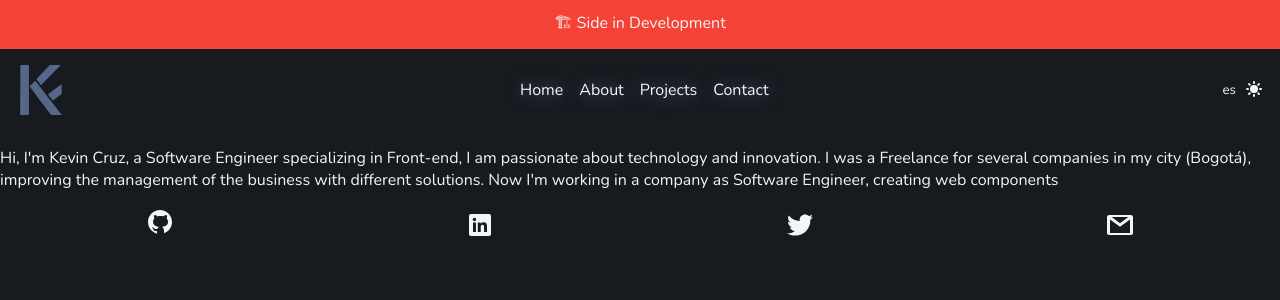
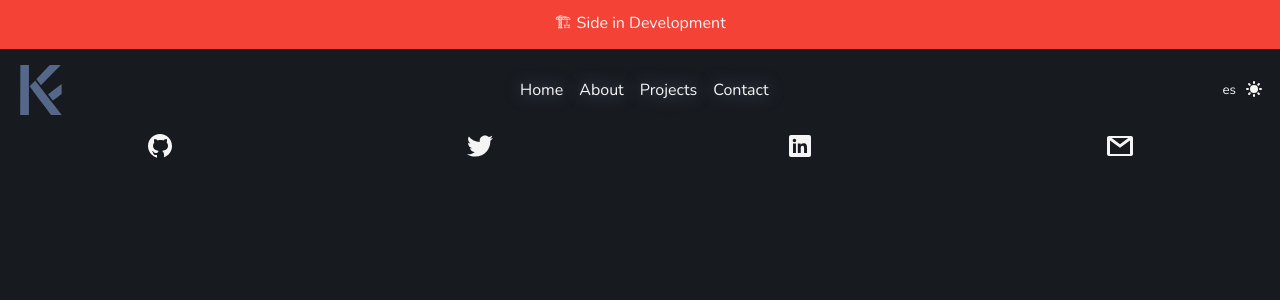
Before and after one commit to kevfarid/kevfarid.dev-old, a Next.js app: page / in a window 1280 px wide. Shown: the top 300 px of the page. Built offline with nearby package versions, Linux system fonts and the light colour scheme.

Commit message:
feat(components): add MySocialMedia

```diff
--- a/src/components/molecules/MySocialMedia.tsx
+++ b/src/components/molecules/MySocialMedia.tsx
@@ -4,16 +4,24 @@
 import Mail from 'components/atoms/icons/Mail';
 import Twitter from 'components/atoms/icons/Twitter';
 import LinkExtenal from 'components/atoms/LinkExternal';
+import useConfig from 'hooks/useConfig';
 
 export default function MySocialMedia() {
+  const { constants } = useConfig();
   return (
     <SocialMediaStyled>
-      <LinkExtenal href="https://github.com/" target="black">
+      <LinkExtenal href={constants.profilesUrls.github} target="black">
         <GitHub label="Github" />
       </LinkExtenal>
-      <Linkedin label="Linkedin" />
-      <Twitter label="Twitter" />
-      <Mail label="Email" />
+      <LinkExtenal href={constants.profilesUrls.twitter} target="black">
+        <Twitter label="Twitter" />
+      </LinkExtenal>
+      <LinkExtenal href={constants.profilesUrls.linkedin} target="black">
+        <Linkedin label="Linkedin" />
+      </LinkExtenal>
+      <LinkExtenal href={constants.profilesUrls.email} target="black">
+        <Mail label="Email" />
+      </LinkExtenal>
     </SocialMediaStyled>
   );
 }
--- a/src/config/constants.ts
+++ b/src/config/constants.ts
@@ -7,8 +7,8 @@
   avatar: 'https://avatars.githubusercontent.com/u/51223315?v=4',
   profilesUrls: {
     linkedin: 'https://www.linkedin.com/in/kevfarid/',
-    github: 'https://github.com/KevFarid',
-    email: 'kpelaez75@gmail.com',
+    github: 'https://github.com/kevfarid',
+    email: 'mailto:hi@kevfarid.dev',
     cv: '/cv-kevin-farid-cruz.pdf',
     twitter: 'https://twitter.com/KevFarid_',
   },
--- a/src/pages/index.tsx
+++ b/src/pages/index.tsx
@@ -1,13 +1,9 @@
-import GitHub from 'components/atoms/icons/GitHub';
 import MySocialMedia from 'components/molecules/MySocialMedia';
-import useConfig from 'hooks/useConfig';
 import type { NextPage } from 'next';
 
 const Home: NextPage = () => {
-  const { lang } = useConfig();
   return (
     <>
-      <p>{lang?.sections?.home.text}</p>
       <MySocialMedia />
     </>
   );
```
